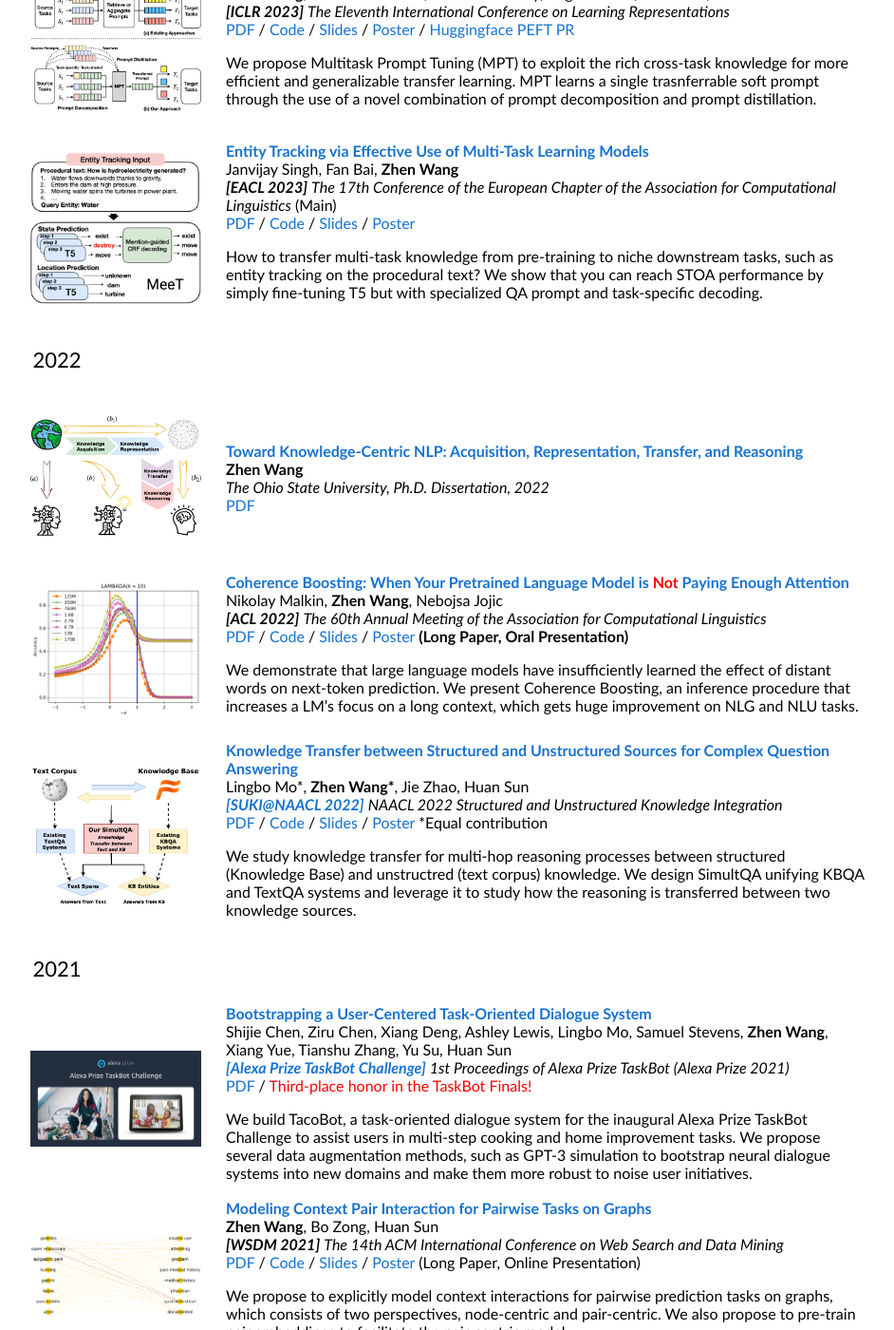
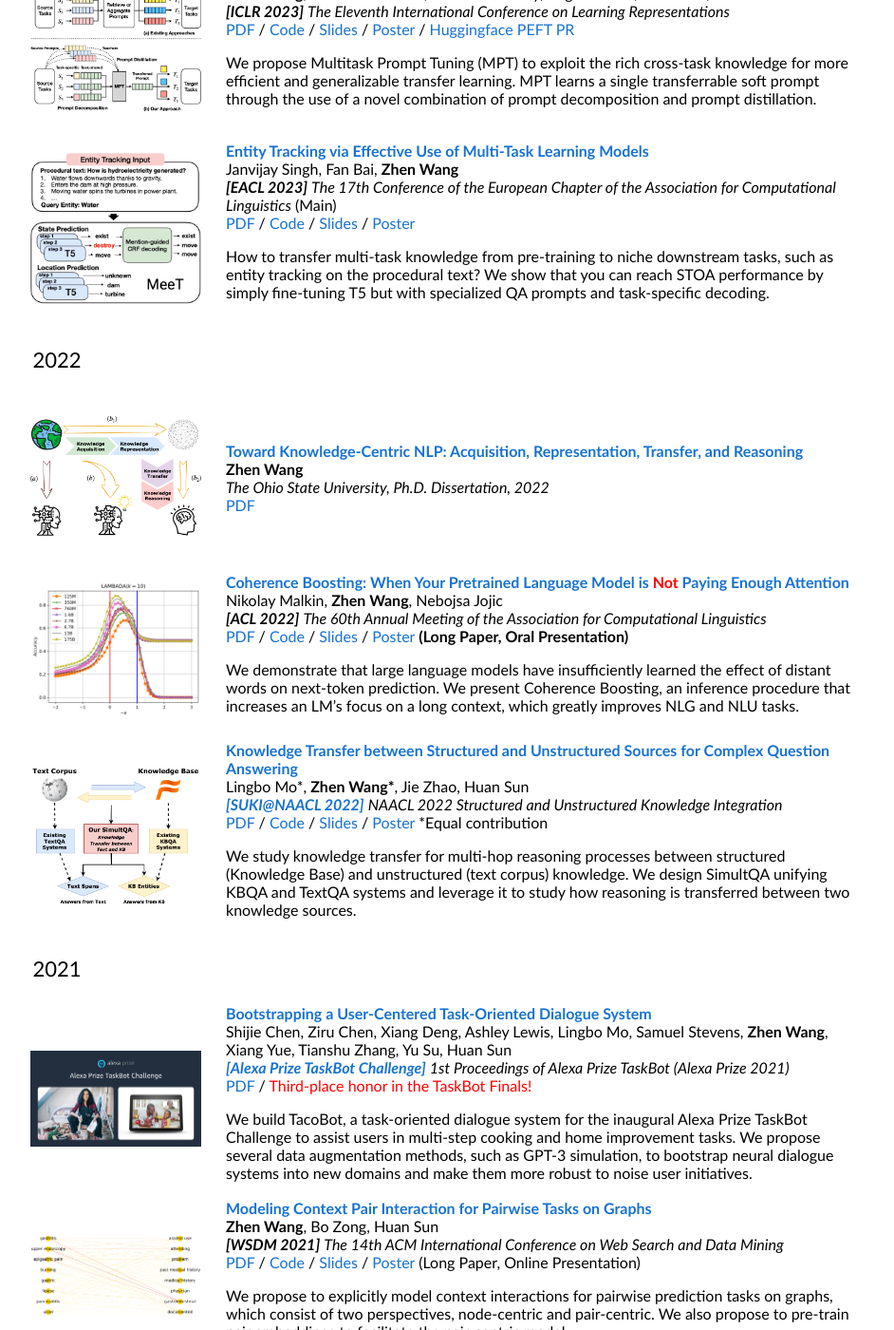
Before and after one commit to zhenwang9102/zhenwang9102.github.io, a Jekyll site: the page built from _posts/2019-06-02-venue.markdown, in a window 1280 px wide and 1400 px high, scrolled down 2256 px. Shown: the whole window at 95% size, without its empty margins (178-1120 px from the left). Built offline with Jekyll 4.4.1, drawn with Linux system fonts in a browser that asks for light colours; some of the changed text lies outside the part shown.

Commit message:
Update default.html

```diff
--- a/_layouts/default.html
+++ b/_layouts/default.html
@@ -47,7 +47,7 @@
               <p>
                 In summer 2022, I interned at <a href="https://mitibmwatsonailab.mit.edu/">MIT-IBM Watson AI Lab</a> working with <a href="https://rpand002.github.io/">Rameswar</a>, <a href="https://people.csail.mit.edu/yoonkim/">Yoon</a>, <a href="https://scholar.google.com/citations?user=WbO7tjYAAAAJ&hl=en">Leonid</a>, and <a href="https://www.rogerioferis.org/">Rogerio</a> on efficient adaptation of large language models.
                 In summer 2021, I was a research intern at the NLP group in <a href="https://www.microsoft.com/en-us/research/lab/microsoft-research-redmond/">Microsoft Research, Redmond</a>, working with <a href="https://www.microsoft.com/en-us/research/people/jojic/">Nebojsa</a> and <a href="https://malkin1729.github.io/">Kolya</a>, studying coherence boosting and prompting calibration on GPT-3.
-                In summer 2020, I was a research intern at the Data Science team in <a href="https://www.nec-labs.com/">NEC Labs America</a> working with <a href="https://bzong.github.io/">Bo Zong</a>, exploring commonsense knowledge representation and reasoning.
+                In summer 2020, I was a research intern at the Data Science team in <a href="https://www.nec-labs.com/">NEC Labs America</a>, working with <a href="https://bzong.github.io/">Bo Zong</a>, exploring commonsense knowledge representation and reasoning.
               </p>
               <p style="text-align:center">
                 <a href="mailto:zhenwang9102@gmail.com">Email</a> &nbsp;/&nbsp;
@@ -150,7 +150,7 @@
                     03/2023: Invited to serve as an Area Chair for <a href="http://tcci.ccf.org.cn/conference/2023/index.php">NLPCC 2023</a>.
                   </li>
                   <li>
-                    02/2023: Kicked off my postdoc adventure! 😎 Super stoked to work with the brilliant minds from UCSD, CMU, MBZUAI, and beyond, to  push the boundaries of those incredible large language models and harness their power for human society and other scientific domains! 🚀🔬💡
+                    02/2023: Kicked off my postdoc adventure! 😎 Super stoked to work with the brilliant minds from UCSD, CMU, MBZUAI, and beyond to  push the boundaries of those incredible large language models and harness their power for human society and other scientific domains! 🚀🔬💡
                   </li>
                   <li>
                     01/2023: One paper, <a href="https://arxiv.org/abs/2303.02861" style="color:red">Multitask Prompt Tuning</a>, was accepted to <a href="https://iclr.cc/">ICLR 2023</a>!
@@ -261,7 +261,7 @@
                     09/2019: One paper, <a href="https://academic.oup.com/bioinformatics/article/36/4/1241/5581350">Graph Embedding on Biomedical Networks: Methods, Applications, and Evaluations</a>, was accepted by <a href="https://academic.oup.com/bioinformatics">Bioinformatics</a>.
                   </li>
                   <li>
-                    08/2019: Attended KDD 2019 in Anchorage, Alaska and presented our work in an oral talk.
+                    08/2019: Attended KDD 2019 in Anchorage, Alaska, and presented our work in an oral talk.
                   </li>
                   <li>
                     06/2019: Received SIGKDD Student Travel Award for KDD 2019.
@@ -364,7 +364,7 @@
               Also presented at <a href="https://socalnlp.github.io/symp23/index.html">SoCal NLP Symposium 2023</a>, <a style="color:red"><b>Best Paper Award</b></a>
               <br>
               <a href="https://arxiv.org/pdf/2305.11554.pdf">PDF</a> / <a href="https://github.com/Ber666/ToolkenGPT">Code</a> / <a href="http://zhenwang9102.github.io/">Slides</a> / <a href="http://zhenwang9102.github.io/">Poster</a>
-              <p>ToolkenGPT augments LLMs with massive tools/APIs, by representing tools as tokens (“toolken”) and enabling tool calls in the same way as generating regular words. ToolkenGPT is super efficient for learning massive tools, as plugging in new tools is as easy as learning embeddings.</p>
+              <p>ToolkenGPT augments LLMs with massive tools/APIs by representing tools as tokens (“toolken”) and enabling tool calls in the same way as generating regular words. ToolkenGPT is super efficient for learning massive tools, as plugging in new tools is as easy as learning embeddings.</p>
             </td>
           </tr>
         </table>
@@ -400,7 +400,7 @@
               <em><b>[ICLR 2023]</b></em> <i>The Eleventh International Conference on Learning Representations</i>
               <br>
               <a href="https://arxiv.org/pdf/2303.02861.pdf">PDF</a> / <a href="http://zhenwang9102.github.io/">Code</a> / <a href="http://zhenwang9102.github.io/">Slides</a> / <a href="http://zhenwang9102.github.io/">Poster</a> / <a href="https://github.com/huggingface/peft/pull/400">Huggingface PEFT PR</a>
-              <p>We propose Multitask Prompt Tuning (MPT) to exploit the rich cross-task knowledge for more efficient and generalizable transfer learning. MPT learns a single trasnferrable soft prompt through the use of a novel combination of prompt decomposition and prompt distillation.</p>
+              <p>We propose Multitask Prompt Tuning (MPT) to exploit the rich cross-task knowledge for more efficient and generalizable transfer learning. MPT learns a single transferrable soft prompt through the use of a novel combination of prompt decomposition and prompt distillation.</p>
             </td>
           </tr>
           </table>
@@ -418,7 +418,7 @@
               <em><b>[EACL 2023]</b></em> <i>The 17th Conference of the European Chapter of the Association for Computational Linguistics</i> (Main)
               <br>
               <a href="https://arxiv.org/pdf/2210.06444.pdf">PDF</a> / <a href="https://github.com/iamjanvijay/MeeT">Code</a> / <a href="http://zhenwang9102.github.io/">Slides</a> / <a href="http://zhenwang9102.github.io/">Poster</a>
-              <p>How to transfer multi-task knowledge from pre-training to niche downstream tasks, such as entity tracking on the procedural text? We show that you can reach STOA performance by simply fine-tuning T5 but with specialized QA prompt and task-specific decoding.</p>
+              <p>How to transfer multi-task knowledge from pre-training to niche downstream tasks, such as entity tracking on the procedural text? We show that you can reach STOA performance by simply fine-tuning T5 but with specialized QA prompts and task-specific decoding.</p>
             </td>
           </tr>
           </table>
@@ -444,7 +444,6 @@
               <i>The Ohio State University, Ph.D. Dissertation, 2022</i>
               <br>
               <a href="https://zhenwang9102.github.io/files/Zhen_Dissertation_2022.pdf">PDF</a>
-<!--               <p>We demonstrate that large language models have insufficiently learned the effect of distant words on next-token prediction. We present Coherence Boosting, an inference procedure that increases a LM’s focus on a long context, which gets huge improvement on NLG and NLU tasks.</p> -->
             </td>
           </tr>
         </table>
@@ -462,7 +461,7 @@
               <em><b>[ACL 2022]</b></em> <i>The 60th Annual Meeting of the Association for Computational Linguistics</i>
               <br>
               <a href="https://arxiv.org/pdf/2110.08294.pdf">PDF</a> / <a href="https://github.com/zhenwang9102/coherence-boosting">Code</a> / <a href="https://zhenwang9102.github.io/">Slides</a> / <a href="https://zhenwang9102.github.io/">Poster</a> <b>(Long Paper, Oral Presentation)</b>
-              <p>We demonstrate that large language models have insufficiently learned the effect of distant words on next-token prediction. We present Coherence Boosting, an inference procedure that increases a LM’s focus on a long context, which gets huge improvement on NLG and NLU tasks.</p>
+              <p>We demonstrate that large language models have insufficiently learned the effect of distant words on next-token prediction. We present Coherence Boosting, an inference procedure that increases an LM’s focus on a long context, which greatly improves NLG and NLU tasks.</p>
             </td>
           </tr>
           </table>
@@ -480,7 +479,7 @@
               <em><a href="https://suki-workshop.github.io/"><b>[SUKI@NAACL 2022]</b></a></em> <i>NAACL 2022 Structured and Unstructured Knowledge Integration</i>
               <br>
               <a href="https://zhenwang9102.github.io/files/SimultQA_2022.pdf">PDF</a> / <a href="https://zhenwang9102.github.io/">Code</a> / <a href="https://zhenwang9102.github.io/">Slides</a> / <a href="https://zhenwang9102.github.io/">Poster</a> *Equal contribution
-              <p>We study knowledge transfer for multi-hop reasoning processes between structured (Knowledge Base) and unstructred (text corpus) knowledge. We design SimultQA unifying KBQA and TextQA systems and leverage it to study how the reasoning is transferred between two knowledge sources.</p>
+              <p>We study knowledge transfer for multi-hop reasoning processes between structured (Knowledge Base) and unstructured (text corpus) knowledge. We design SimultQA unifying KBQA and TextQA systems and leverage it to study how reasoning is transferred between two knowledge sources.</p>
             </td>
           </tr>
           </table>
@@ -506,7 +505,7 @@
               <em><a href="https://www.amazon.science/alexa-prize/taskbot-challenge"><b>[Alexa Prize TaskBot Challenge]</b></a></em> <i>1st Proceedings of Alexa Prize TaskBot (Alexa Prize 2021)</i>
               <br>
               <a href="https://assets.amazon.science/9a/30/5e4931ec41d78abad730707ce95a/bootstrapping-a-user-centered-task-oriented-dialogue-system.pdf">PDF</a> / <a href="https://www.amazon.science/alexa-prize/three-top-performers-emerge-in-inaugural-alexa-prize-taskbot-challenge" style="color:red">Third-place honor in the TaskBot Finals!</a>
-              <p>We build TacoBot, a task-oriented dialogue system for the inaugural Alexa Prize TaskBot Challenge to assist users in multi-step cooking and home improvement tasks. We propose several data augmentation methods, such as GPT-3 simulation to bootstrap neural dialogue systems into new domains and make them more robust to noise user initiatives.</p>
+              <p>We build TacoBot, a task-oriented dialogue system for the inaugural Alexa Prize TaskBot Challenge to assist users in multi-step cooking and home improvement tasks. We propose several data augmentation methods, such as GPT-3 simulation, to bootstrap neural dialogue systems into new domains and make them more robust to noise user initiatives.</p>
             </td>
           </tr>
           </table>
@@ -524,7 +523,7 @@
               <em><b>[WSDM 2021]</b></em> <i>The 14th ACM International Conference on Web Search and Data Mining</i>
               <br>
               <a href="https://zhenwang9102.github.io/files/WSDM2021_ZW_ConPI.pdf">PDF</a> / <a href="https://github.com/zhenwang9102/ConPI">Code</a> / <a href="https://zhenwang9102.github.io/">Slides</a> / <a href="https://zhenwang9102.github.io/">Poster</a> (Long Paper, Online Presentation)
-              <p>We propose to explicitly model context interactions for pairwise prediction tasks on graphs, which consists of two perspectives, node-centric and pair-centric. We also propose to pre-train pair embeddings to facilitate the pair-centric model.</p>
+              <p>We propose to explicitly model context interactions for pairwise prediction tasks on graphs, which consist of two perspectives, node-centric and pair-centric. We also propose to pre-train pair embeddings to facilitate the pair-centric model.</p>
             </td>
           </tr>
         </table>
@@ -646,7 +645,7 @@
                   }
                   </pre>
               </div>
-              <p>We propose Hessian regularized sparse coding (HessianSC) for action recognition, which can well preserve the local geometry and steer the sparse coding varying linearly along the manifold of data distribution.</p>
+              <p>We propose Hessian regularized sparse coding (HessianSC) for action recognition, which can preserve the local geometry well and steer the sparse coding varying linearly along the manifold of data distribution.</p>
             </td>
           </tr>
         </table>
@@ -758,7 +757,7 @@
               </p>
               <br>
               <p style="text-align:center;font-size:small;">
-                Source code from <a href="https://leonidk.com/">Leonid Keselman</a>, design and inspiration from <a style="font-size:small;" href="https://jonbarron.info">Jon Barron</a> and <a href="http://personal.psu.edu/dux19/">Dongkuan</a>.
+                Source code from <a href="https://leonidk.com/">Leonid Keselman</a>, design and inspiration from <a style="font-size:small;" href="https://jonbarron.info">Jon Barron</a> and <a href="https://dongkuanx27.github.io/">Dongkuan</a>.
               </p>
             </td>
           </tr>
```
Also changed, not shown: other parts of _layouts/default.html (+5 -5 lines).
